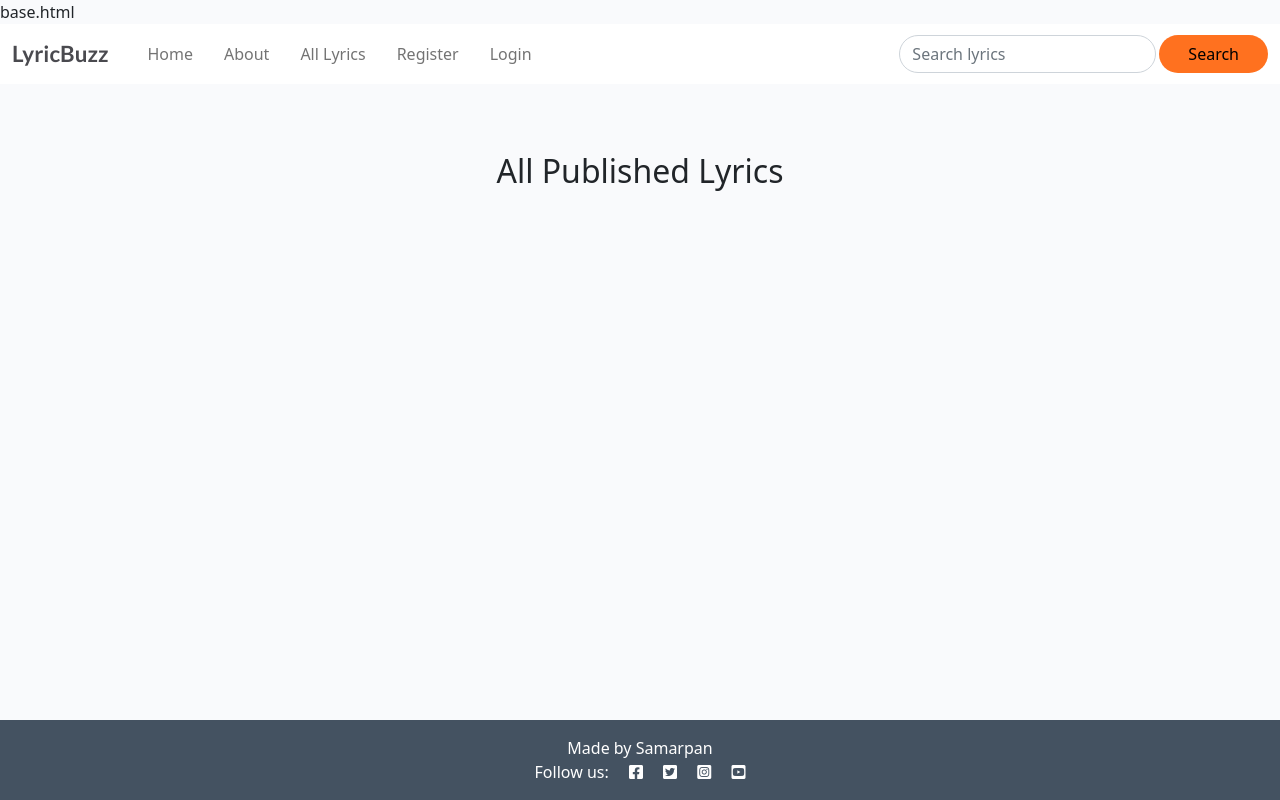
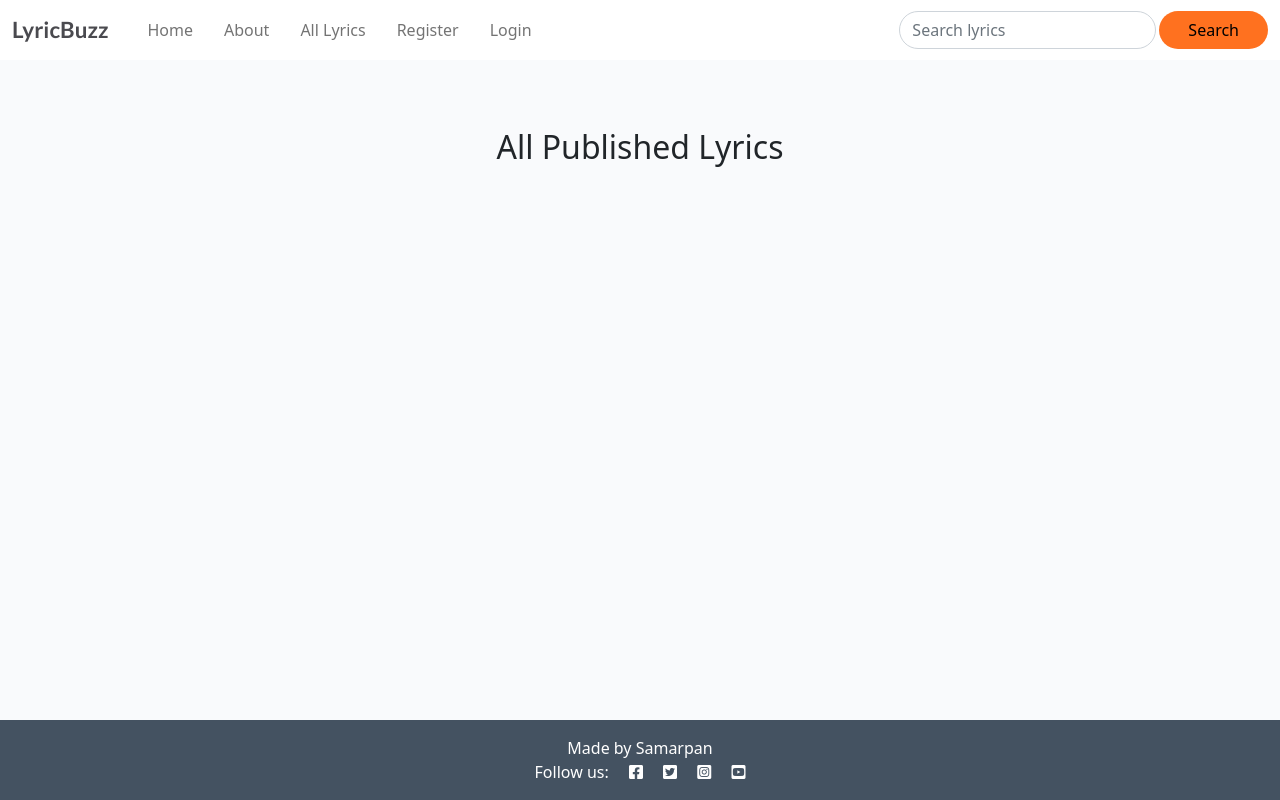
Before and after one commit to msamarpanraj/lyric-buzz, a Django app: page /lyrics/ in a window 1280 px wide. Run offline with Django 4.2, Linux system fonts and the light colour scheme; data that the repository does not hold is empty; some libraries are stand-ins or nearby versions.

Commit message:
edit index page

```diff
--- a/templates/base.html
+++ b/templates/base.html
@@ -1,5 +1,3 @@
-base.html
-
 {% load static %}
 {% load crispy_forms_tags %}
 
```
